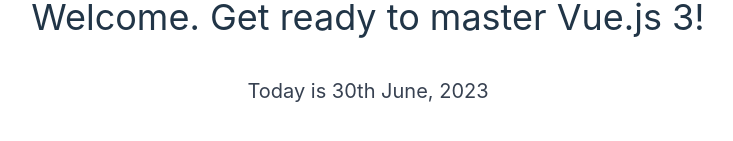
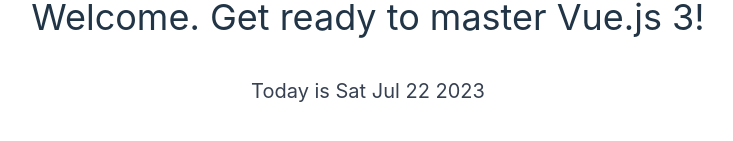
Before and after one commit to chaudhuree/vue-js-learning-phase, a Vue app in the folder basic_101/: page / in a window 1280 px wide. Shown: the part 381-522 px from the top of the page, without its empty margins (272-1005 px from the left). Built offline with nearby package versions, Linux system fonts and the light colour scheme.

Commit message:
using data from obj and array

```diff
--- a/basic_101/src/App.vue
+++ b/basic_101/src/App.vue
@@ -1,15 +1,21 @@
 <script setup>
-const message="Welcome. Get ready to master Vue.js 3!"
-const date="30th June, 2023"
+const message = "Welcome. Get ready to master Vue.js 3!";
+const date = "30th June, 2023";
+const getDate = () => {
+  const date = new Date();
+  return date.toDateString();
+};
 </script>
 
 <template>
-<div class="container mx-auto flex items-center justify-center min-h-screen flex-col">
-        <h1 class="text-4xl">{{ message }}</h1>
-        <h2 class="mt-10 text-xl text-gray-700">Today is <span>{{ date }}</span></h2>
-    </div>
+  <div
+    class="container mx-auto flex items-center justify-center min-h-screen flex-col"
+  >
+    <h1 class="text-4xl">{{ message }}</h1>
+    <h2 class="mt-10 text-xl text-gray-700">
+      Today is <span>{{ getDate() }}</span>
+    </h2>
+  </div>
 </template>
 
-<style scoped>
-
-</style>
+<style scoped></style>
```
Also changed, not shown: 2 other files (tests, documents, lock files or other folders).
